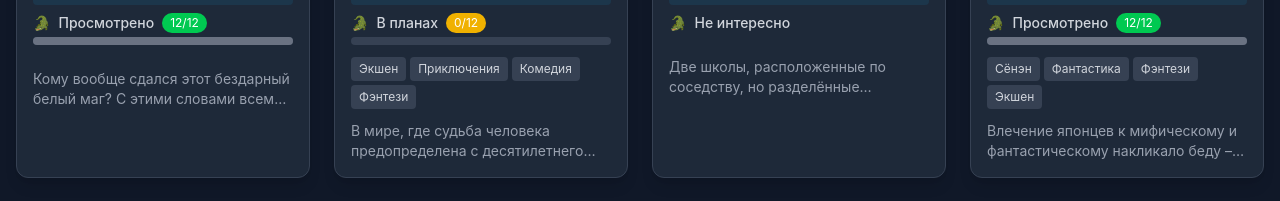
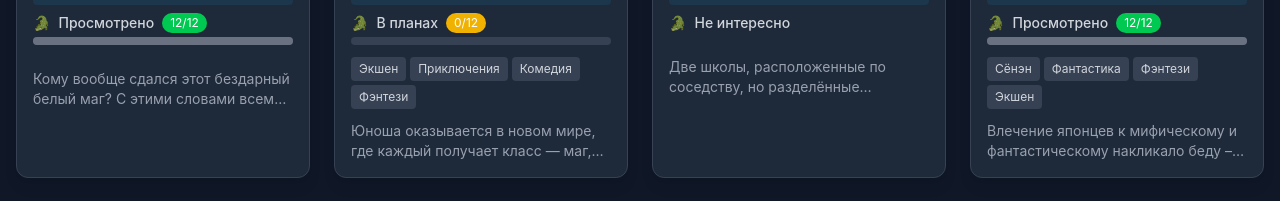
Before and after one commit to neondoll/anime-tracker, a React (Vite) app: page / in a window 1280 px wide. Shown: the part 1280-1481 px from the top of the page. Built offline with nearby package versions, Linux system fonts and the light colour scheme; grey boxes are pictures that could not be loaded.

Commit message:
Update animes

```diff
--- a/src/data/animeList.ts
+++ b/src/data/animeList.ts
@@ -76,11 +76,7 @@ export const animeList: Anime[] = [
       crocodile: { watchedEpisodes: 0, status: "planned" },
     },
     genres: ["Экшен", "Приключения", "Комедия", "Фэнтези"],
-    description: "В мире, где судьба человека предопределена с десятилетнего возраста благодаря присвоению уникального класса, способности решают всё. Обладатели могущественных талантов становятся героями и лидерами, в то время как те, кто лишён дара, обречены на жизнь в безвестности и презрении. Именно в такой реальности рождается Арэл, чьи родители – легендарные воины, чьи имена знает каждый. Однако, когда пришло время получить свой класс, мальчик столкнулся с шокирующей реальностью – система не наделила его никакими способностями.\n" +
-      "\n" +
-      "Прозванный «Бесклассовым», Арэл становится объектом насмешек и сомнений. Все вокруг, включая тех, кто восхищался его родителями, видят в н лишь неудачника, пятно на репутации великой семьи. Общество спешит вынести свой вердикт, предрекая ему жалкое существование на обочине жизни. Но, вопреки всеобщим ожиданиям, в сердце юноши не гаснет огонь надежды. Он отказывается принимать навязанную ему роль изгоя, веря, что судьба – это не приговор, а лишь отправная точка.\n" +
-      "\n" +
-      "Там, где другие видят пустоту и безнадёжность, Арэл находит безграничную мотивацию. Он понимает, что его сила рождается не из магии или унаследованных талантов, а из несгибаемой воли и ежедневного, изнурительного труда. Каждый день становится для него испытанием, возможностью доказать, что истинное могущество скрыто в силе духа. Его путь – это вызов самой системе, демонстрация того, что упорство и вера в себя способны переписать любую, даже самую безнадёжную, судьбу.",
+    description: "Юноша оказывается в новом мире, где каждый получает класс — маг, воин, лекарь и прочие, — а вместе с ним и набор умений. Все ждут, что он станет великим героем… но система определяет, что у него нет класса вообще. Ни силы, ни навыков, ни предназначения. Вместо того чтобы отчаяться, он решает: «Да и не нужны мне ваши умения!» Он полагается на здравый смысл, хитрость и железную волю. Пока другие полагаются на магические способности, он учится побеждать собственными руками и головой.",
   },
   {
     id: "blagouhajuschij-cvetok-rascvetaet-s-dostoinstvom",
```
